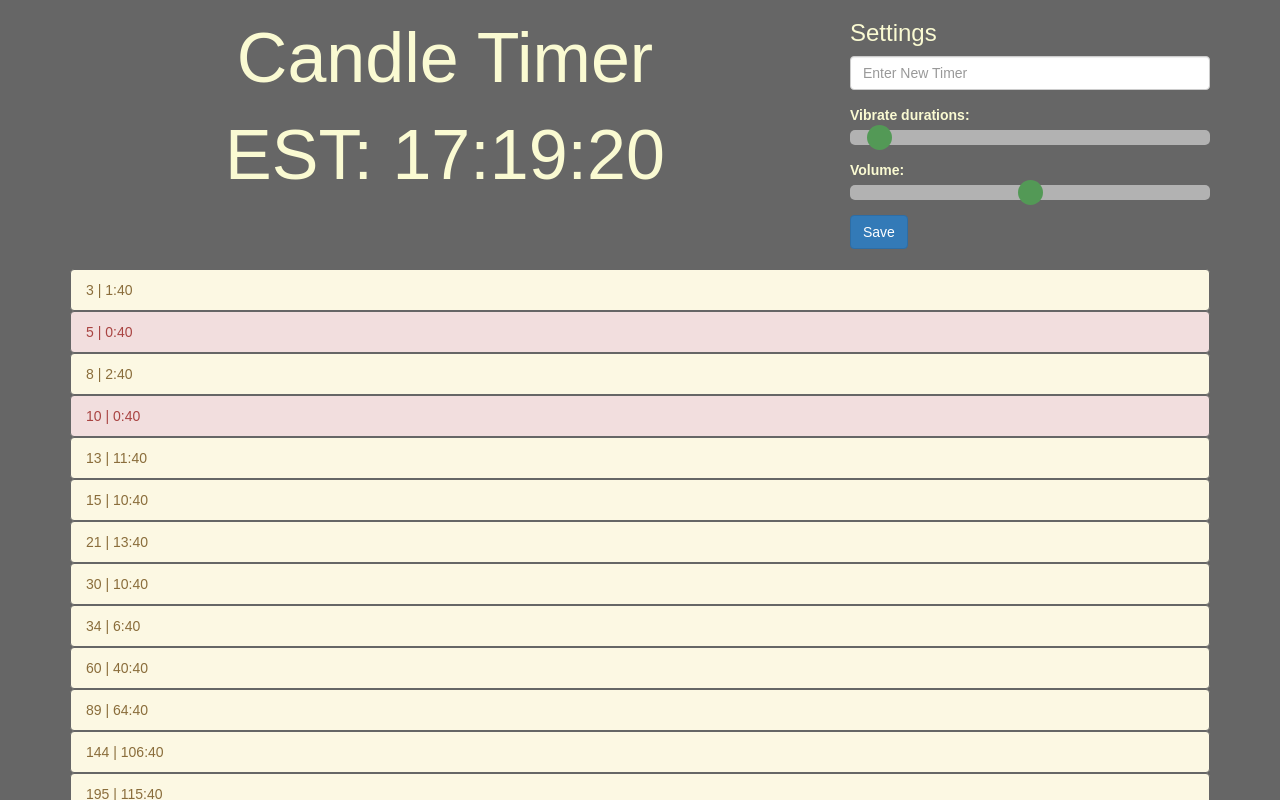
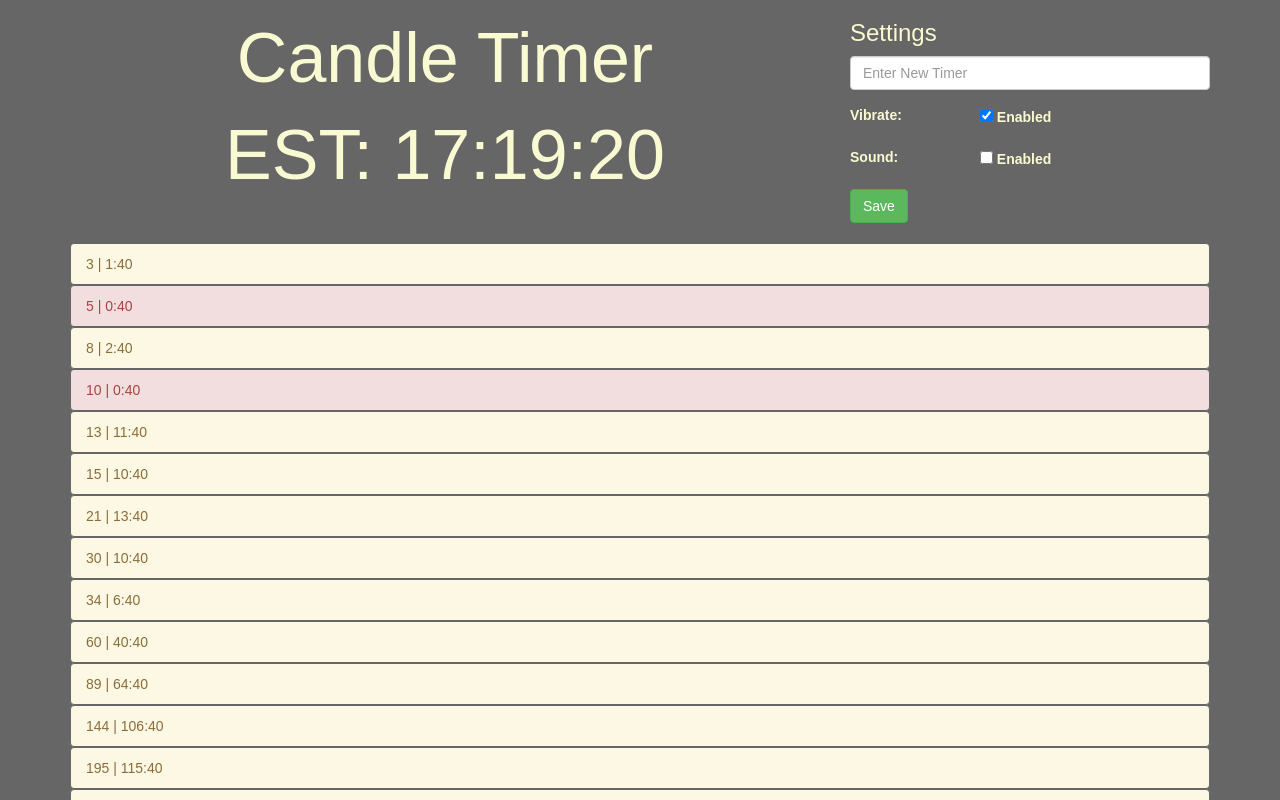
Before and after one commit to zrayyes/Candle-Timer-2, a React (Create React App) app: page / in a window 1280 px wide. Shown: the top 800 px of the page. Built offline with nearby package versions, Linux system fonts and the light colour scheme.

Commit message:
Added checkboxes instead of sliders

```diff
--- a/src/components/Settings.js
+++ b/src/components/Settings.js
@@ -33,26 +33,28 @@ export default class Settings extends Component {
                         placeholder="Enter New Timer"
                         onChange={this.handleChange}/>
                     </div>
-                    <div className="form-group">
-                    <label for="vibrate">Vibrate durations:</label>
-                        <input type="range"
-                        min="0"
-                        max="1000"
-                        className="slider"
-                        id="vibrate"
-                        onChange={this.handleChange}/>
+                    <div class="form-group row">
+                        <label class="col-xs-4">Vibrate:</label>
+                        <div class="col-xs-8">
+                            <div class="form-check">
+                            <label class="form-check-label">
+                                <input class="form-check-input" type="checkbox" checked/> Enabled
+                            </label>
+                            </div>
+                        </div>
                     </div>
-                    <div className="form-group">
-                        <label for="volume">Volume:</label>
-                        <input type="range"
-                        min="0"
-                        max="100"
-                        className="slider"
-                        id="volume"
-                        onChange={this.handleChange}/>
+                    <div class="form-group row">
+                        <label class="col-xs-4">Sound:</label>
+                        <div class="col-xs-8">
+                            <div class="form-check">
+                            <label class="form-check-label">
+                                <input class="form-check-input" type="checkbox"/> Enabled
+                            </label>
+                            </div>
+                        </div>
                     </div>
 
-                    <button type="submit" value="" className="btn btn-primary">Save</button>
+                    <button type="submit" value="" className="btn btn-success">Save</button>
                 </form>
             </div>
         );
```
